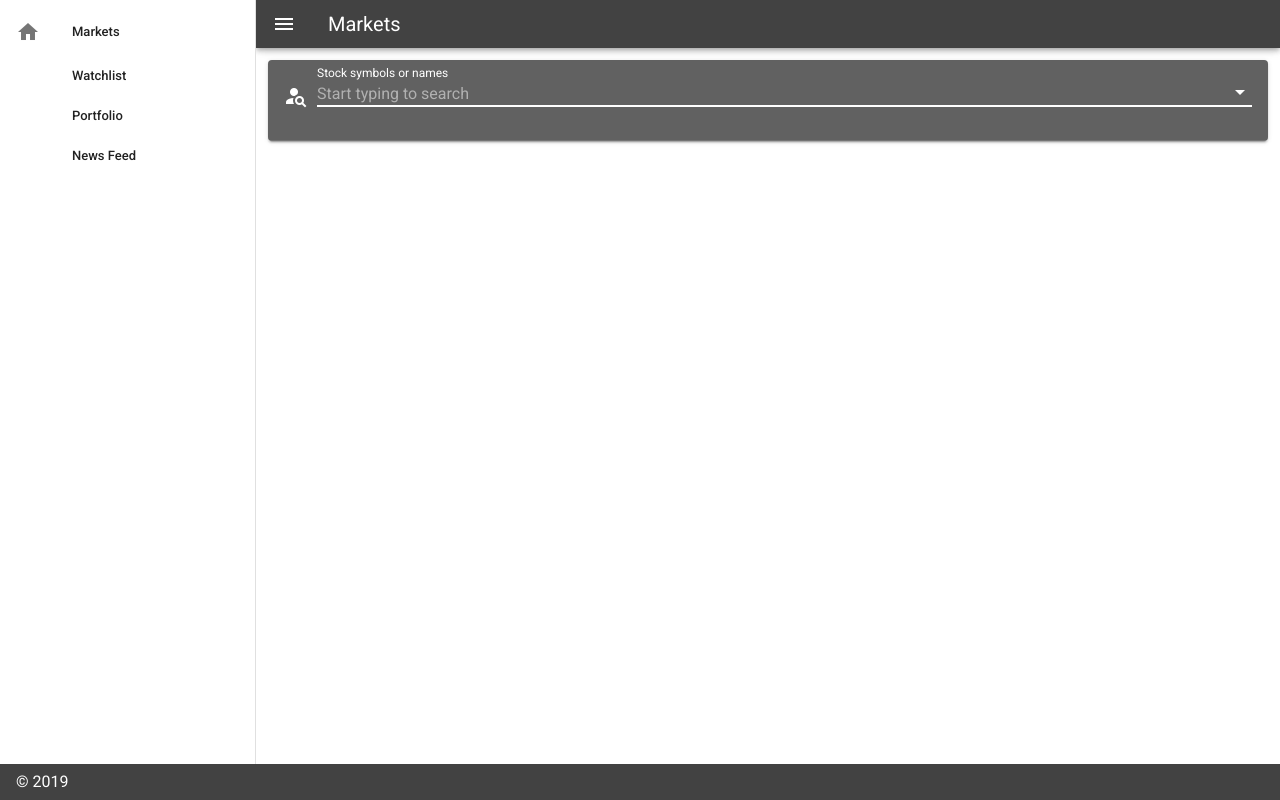
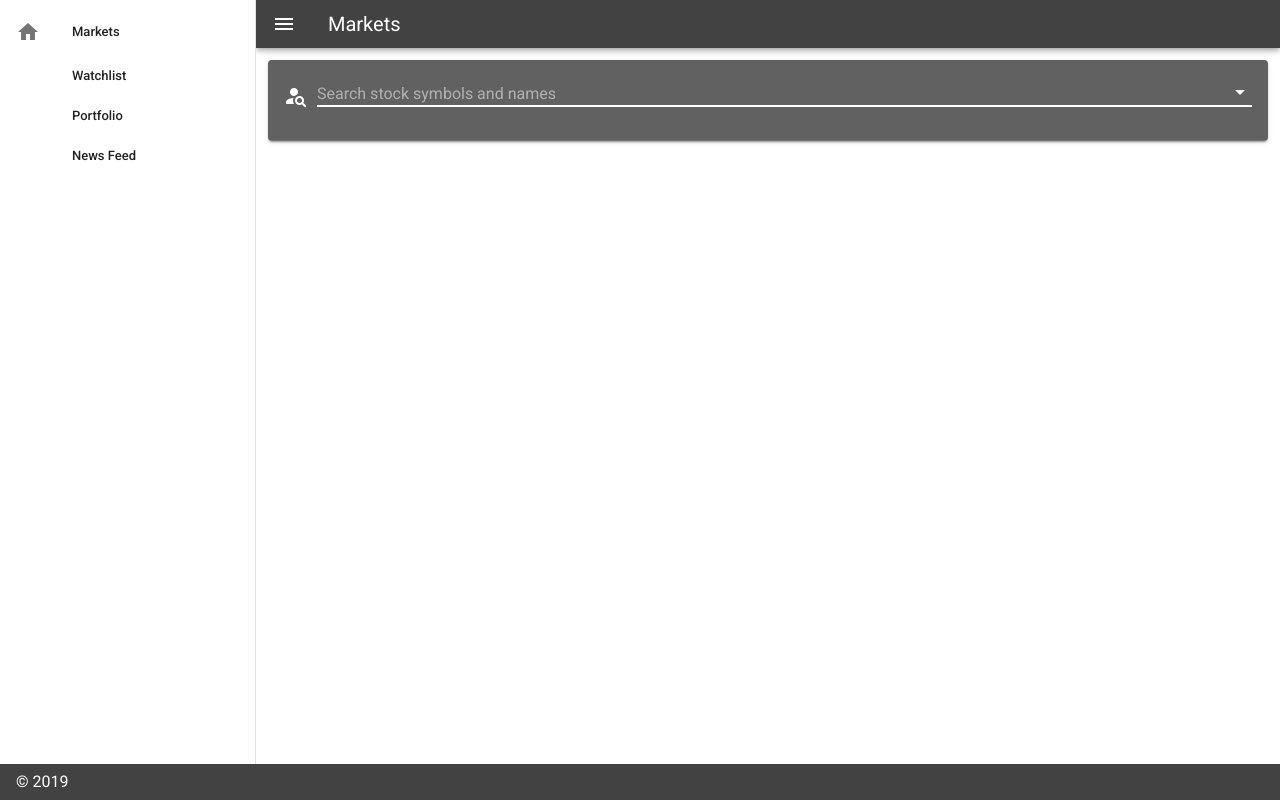
Before and after one commit to mismaah-abdulla/stock-portfolio, a Vue app: page / in a window 1280 px wide. Built offline with nearby package versions, Linux system fonts and the light colour scheme.

Commit message:
Remove label, edit placeholder, enable cache-items

```diff
--- a/src/components/Search.vue
+++ b/src/components/Search.vue
@@ -15,14 +15,14 @@
           hide-no-data
           hide-selected
           clearable
-          dense
           item-text="CodeAndName"
           item-value="Name"
-          label="Stock symbols or names"
-          placeholder="Start typing to search"
+          placeholder="Search stock symbols and names"
           prepend-icon="mdi-account-search"
           return-object
+          cache-items
           autofocus
+          dense
         ></v-autocomplete>
       </v-card-text>
       <v-divider></v-divider>
```
